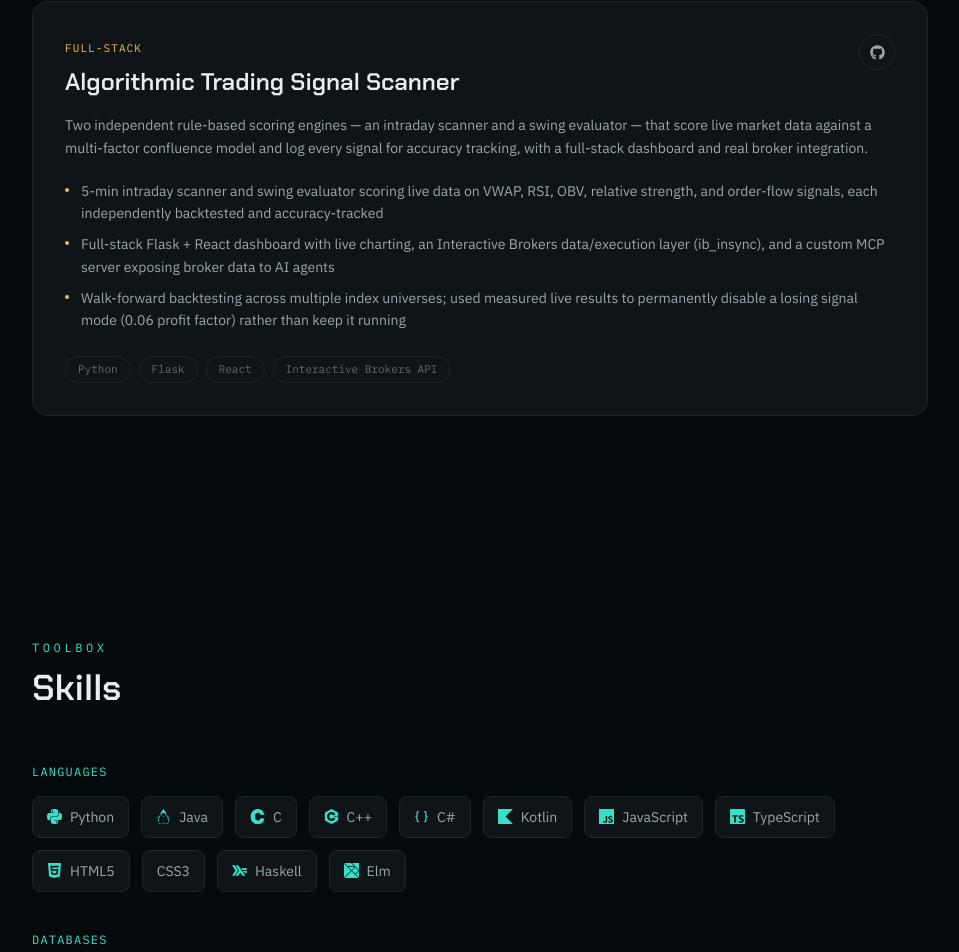
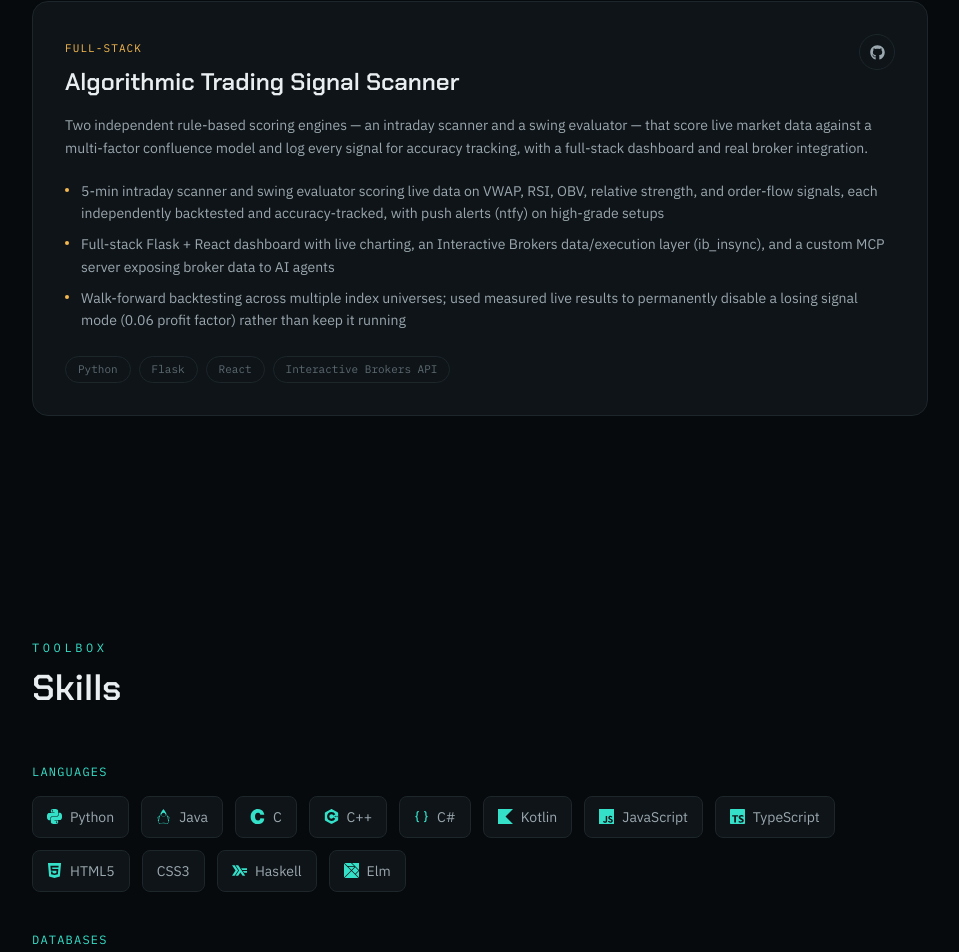
Before and after one commit to panta3/portfolio-website, a Next.js app: page / in a window 1280 px wide. Shown: the part 5419-6371 px from the top of the page, without its empty margins (160-1119 px from the left). Built offline with nearby package versions, Linux system fonts and the light colour scheme.

Commit message:
Add ntfy push notification mention to Trading Signal Scanner bullets
Resume and portfolio both described the scoring/logging but left out
that it also pushes real-time alerts on high-grade signals via ntfy -
a real, verified feature (data/config.env's NTFY_TOPIC).

```diff
--- a/src/data/resume.ts
+++ b/src/data/resume.ts
@@ -186,7 +186,7 @@ export const projects: Project[] = [
     description:
       "Two independent rule-based scoring engines — an intraday scanner and a swing evaluator — that score live market data against a multi-factor confluence model and log every signal for accuracy tracking, with a full-stack dashboard and real broker integration.",
     bullets: [
-      "5-min intraday scanner and swing evaluator scoring live data on VWAP, RSI, OBV, relative strength, and order-flow signals, each independently backtested and accuracy-tracked",
+      "5-min intraday scanner and swing evaluator scoring live data on VWAP, RSI, OBV, relative strength, and order-flow signals, each independently backtested and accuracy-tracked, with push alerts (ntfy) on high-grade setups",
       "Full-stack Flask + React dashboard with live charting, an Interactive Brokers data/execution layer (ib_insync), and a custom MCP server exposing broker data to AI agents",
       "Walk-forward backtesting across multiple index universes; used measured live results to permanently disable a losing signal mode (0.06 profit factor) rather than keep it running",
     ],
```
Also changed, not shown: 1 other file (tests, documents, lock files or other folders).
